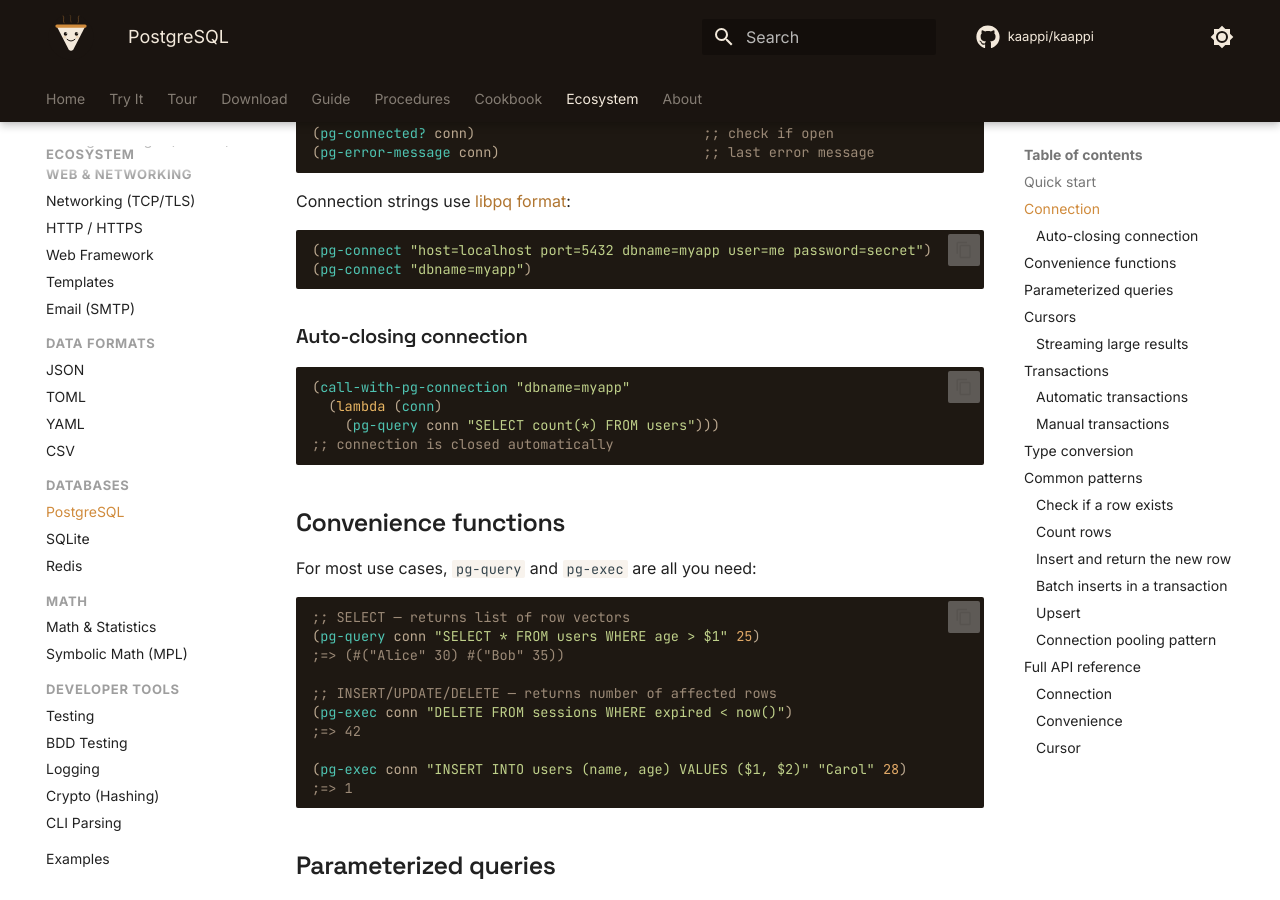
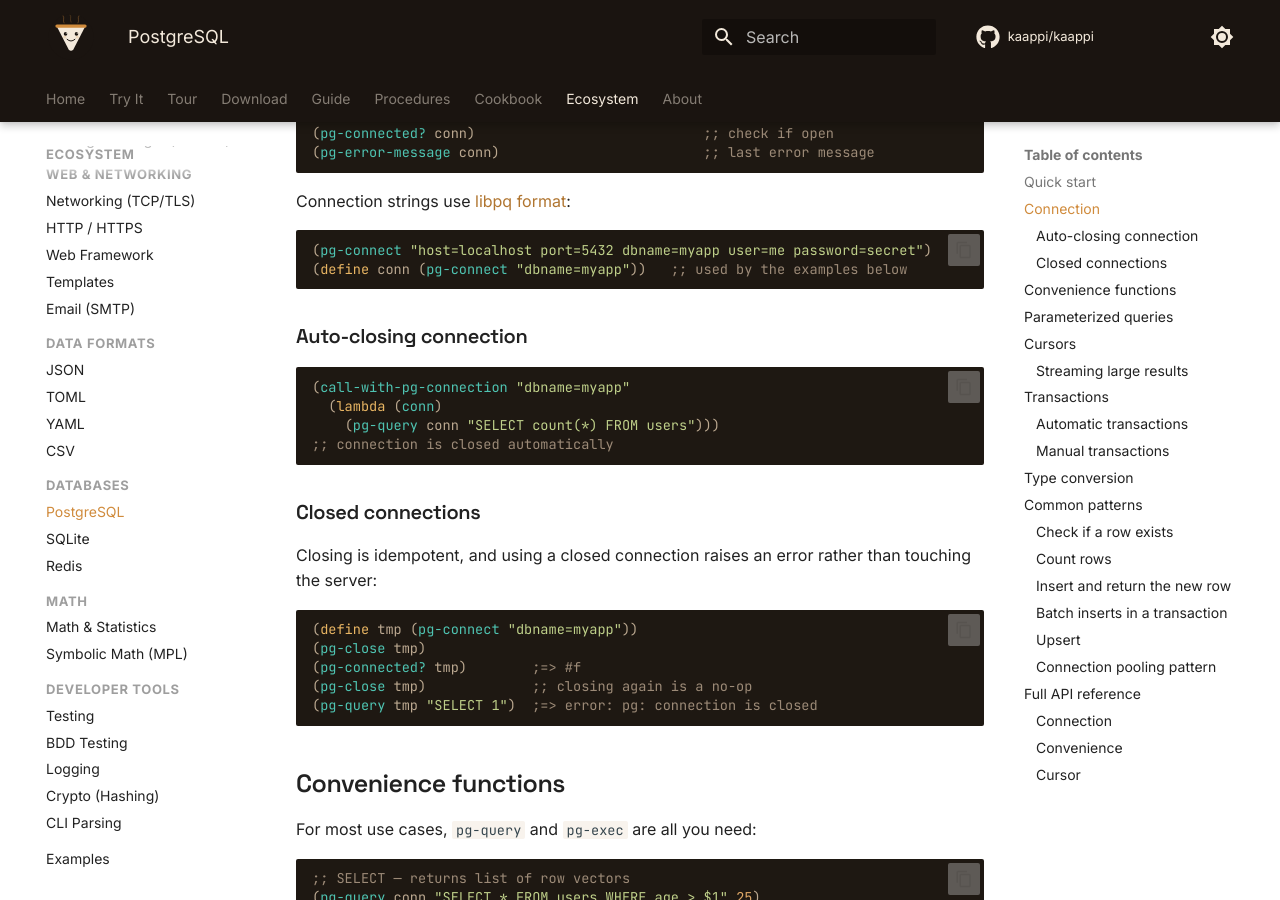
Before and after one commit to kaappi/kaappi.github.io, an MkDocs documentation site: the page built from docs/ecosystem/pg.md, in a window 1280 px wide and 900 px high, scrolled down 682 px. Built offline with MkDocs 1.6.1 and Material for MkDocs 9.7.7, drawn with Linux system fonts in a browser that asks for light colours; comment, search, counter and statistics services are not loaded.

Commit message:
Fix ecosystem/pg.md samples that query a closed connection
The Quick start closes its connection, and the Connection section's
signature block closes it again — but every sample after that reuses
the same conn. Executed in page order (as the docs sweep does), the
Convenience section's first query hit a closed connection; before
kaappi-pg#3 that segfaulted the sweep process, and after it the samples
still raise instead of running.

Re-establish the page's working connection in the Connection section
(the second connection-string example now defines conn), so every later
sample operates on a live handle. Also add a Closed connections
subsection documenting the contract kaappi-pg#3 introduced: pg-close is
idempotent and operations on a closed connection raise
"pg: connection is closed" — demonstrated on a separate short-lived
handle with the site's ";=> error:" annotation.

Co-Authored-By: Claude Fable 5 <noreply@anthropic.com>

````diff
--- a/docs/ecosystem/pg.md
+++ b/docs/ecosystem/pg.md
@@ -35,7 +35,7 @@ Connection strings use [libpq format](https://www.postgresql.org/docs/current/li
 
 ```scheme
 (pg-connect "host=localhost port=5432 dbname=myapp user=me password=secret")
-(pg-connect "dbname=myapp")
+(define conn (pg-connect "dbname=myapp"))   ;; used by the examples below
 ```
 
 ### Auto-closing connection
@@ -45,6 +45,19 @@ Connection strings use [libpq format](https://www.postgresql.org/docs/current/li
   (lambda (conn)
     (pg-query conn "SELECT count(*) FROM users")))
 ;; connection is closed automatically
+```
+
+### Closed connections
+
+Closing is idempotent, and using a closed connection raises an error
+rather than touching the server:
+
+```scheme
+(define tmp (pg-connect "dbname=myapp"))
+(pg-close tmp)
+(pg-connected? tmp)        ;=> #f
+(pg-close tmp)             ;; closing again is a no-op
+(pg-query tmp "SELECT 1")  ;=> error: pg: connection is closed
 ```
 
 ## Convenience functions
````
